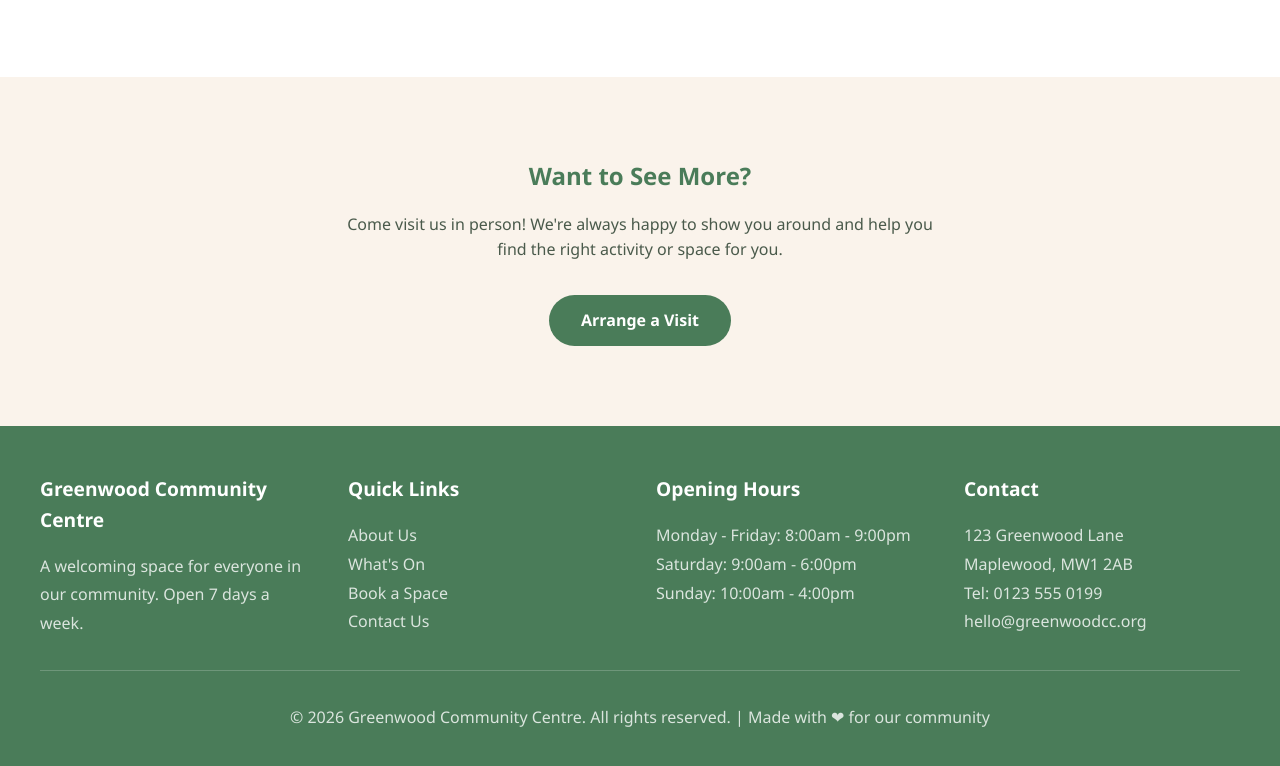
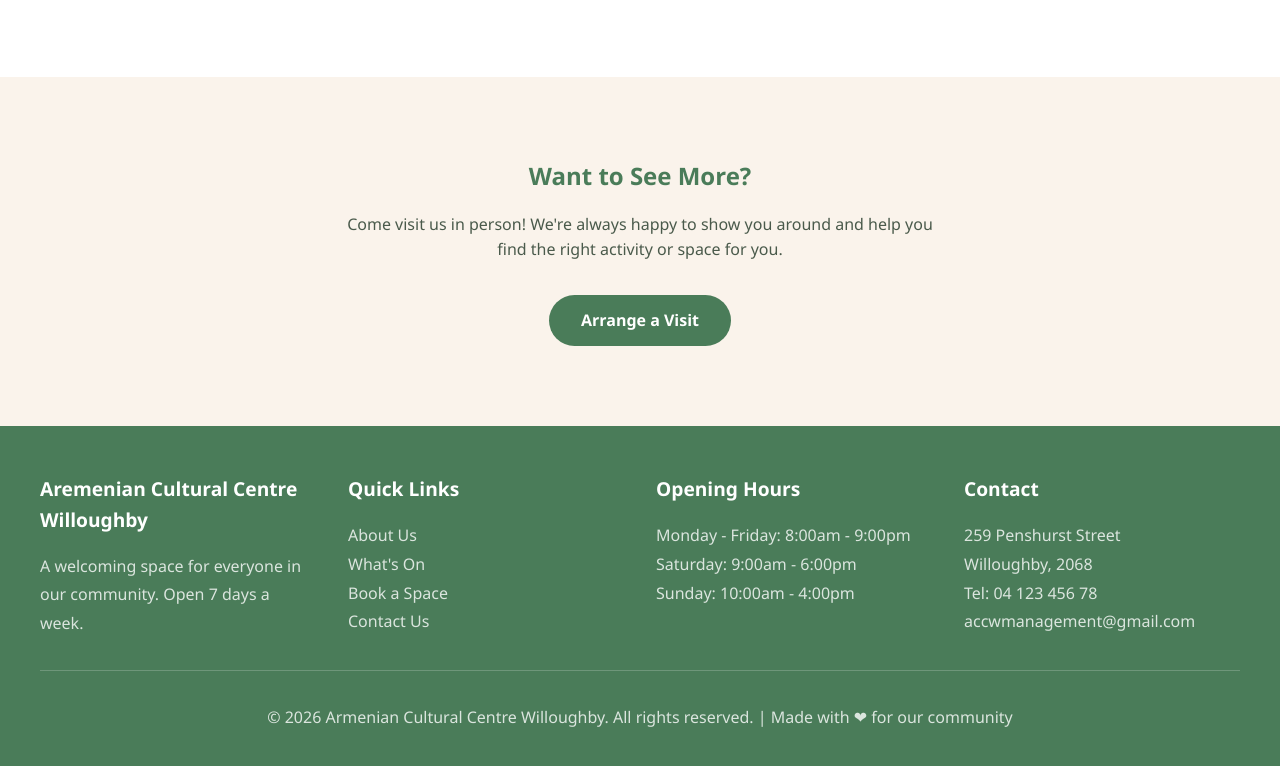
Before and after one commit to norairsevag/community-centre, a plain HTML site: page gallery.html in a window 1280 px wide. Shown: the part 1204-1970 px from the top of the page. Drawn offline with Linux system fonts and the light colour scheme.

Commit message:
Update gallery.html

```diff
--- a/gallery.html
+++ b/gallery.html
@@ -117,11 +117,11 @@
     </div>
   </section>
 
-  <!-- Footer -->
+<!-- Footer -->
   <footer class="footer">
     <div class="footer-content">
       <div>
-        <h4>Greenwood Community Centre</h4>
+        <h4>Aremenian Cultural Centre Willoughby</h4>
         <p>A welcoming space for everyone in our community. Open 7 days a week.</p>
       </div>
       <div>
@@ -139,14 +139,14 @@
       </div>
       <div>
         <h4>Contact</h4>
-        <p>123 Greenwood Lane</p>
-        <p>Maplewood, MW1 2AB</p>
-        <p>Tel: 0123 555 0199</p>
-        <p>hello@greenwoodcc.org</p>
+        <p>259 Penshurst Street</p>
+        <p>Willoughby, 2068</p>
+        <p>Tel: 04 123 456 78</p>
+        <p>accwmanagement@gmail.com</p>
       </div>
     </div>
     <div class="footer-bottom">
-      <p>&copy; 2026 Greenwood Community Centre. All rights reserved. | Made with &#10084; for our community</p>
+      <p>&copy; 2026 Armenian Cultural Centre Willoughby. All rights reserved. | Made with &#10084; for our community</p>
     </div>
   </footer>
 
```
